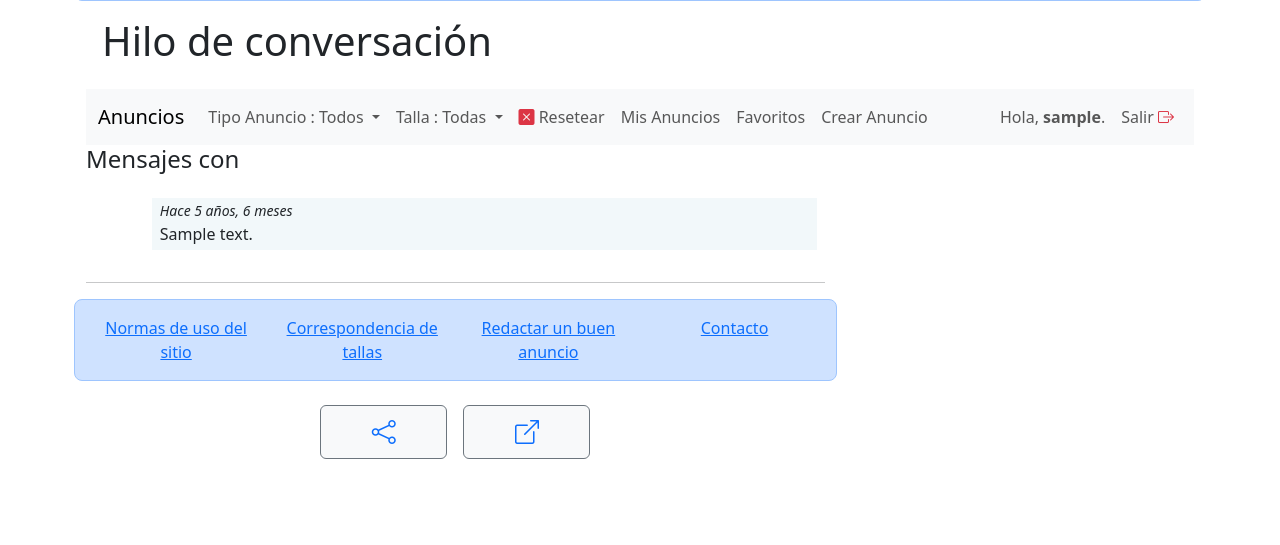
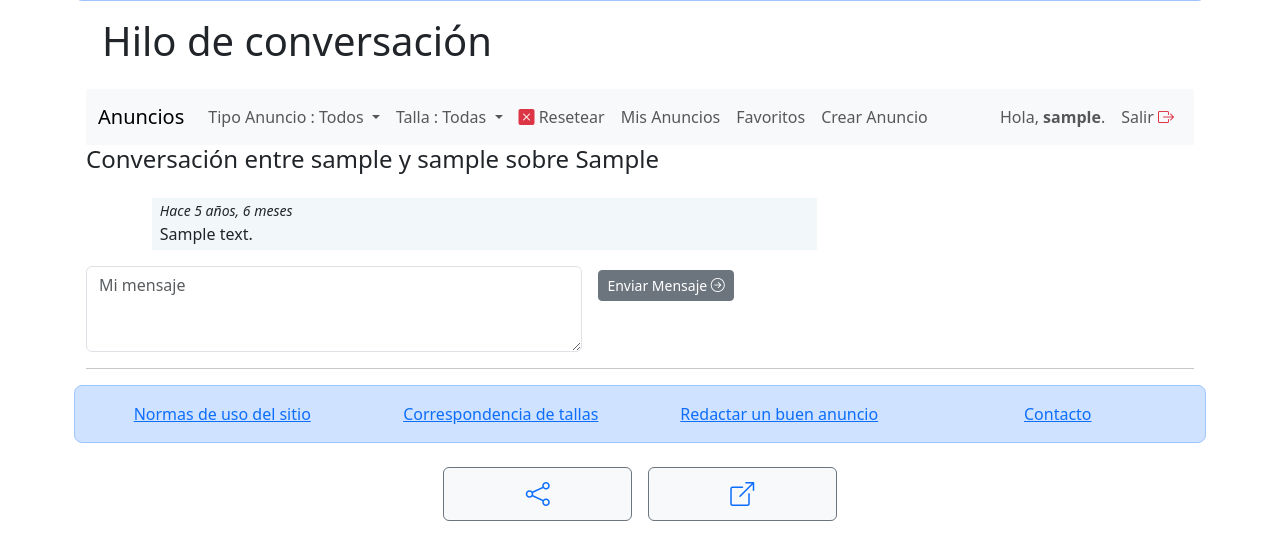
Before and after one commit to DarkCastor111/MercadoCentral, a Django app: page /mensajero/hilo/1/ in a window 1280 px wide. Shown: the part 277-822 px from the top of the page. Before the commit the page ends 736 px from the top, so only its background shows below. Run offline with Django 5.2, Linux system fonts and the light colour scheme; a user stored in the database is signed in; tables that the repository leaves empty hold one stand-in row (values such as "Sample post"); parts of the project's set-up code (start-up, migrations or seed data) failed here and were passed over.

Commit message:
bch trt_messenger v04 presentacion hilo

```diff
--- a/mercadocentral/mensajero/models.py
+++ b/mercadocentral/mensajero/models.py
@@ -11,7 +11,7 @@ class Post(models.Model):
     class Meta():
         verbose_name = "post"
         verbose_name_plural = "posts"
-        ordering = ['-fecha_emision']
+        ordering = ['fecha_emision']
 
     def __str__(self):
         return f'{self.author} el {self.fecha_emision.strftime("%d/%m/%Y %H:%M")}'
@@ -51,4 +51,10 @@ class Hilo(models.Model):
         ordering = ['-fecha_modificacion']
 
     def __str__(self):
-        return f'({self.anuncio}) {self.interesado} : última modificación el {self.fecha_modificacion.strftime("%d/%m/%Y %H:%M")}'
+        return f'Hilo de {self.anuncio} {self.interesado} el {self.fecha_modificacion.strftime("%d/%m/%Y %H:%M")}'
+
+    def print_interesado(self):
+        return f'{self.interesado} el {self.fecha_modificacion.strftime("%d/%m/%Y %H:%M")}'
+
+    def print_presentacion(self):
+        return f'Conversación entre {self.interesado} y {self.propietario} sobre {self.anuncio.designacion}'
--- a/mercadocentral/mensajero/templates/mensajero/hilo_detail.html
+++ b/mercadocentral/mensajero/templates/mensajero/hilo_detail.html
@@ -9,24 +9,66 @@
 
 {% block contenido %}
 <style>
-  .avatar  { width:50px; height:50px; float:left; margin-right:10px; }
-  .thread  { max-height:300px; overflow-y:auto; padding:0 0.5em;}
-  .msg-mine    { padding:0 0.5em 0.25em; background-color:rgba(230,242,245,.5); width:92%; margin-left:8%; }
-  .msg-other   { padding:0 0.5em 0.25em; background-color:#f2f3f5; width:92%; }
+    .avatar {
+        width: 50px;
+        height: 50px;
+        float: left;
+        margin-right: 10px;
+    }
+
+    .thread {
+        max-height: 300px;
+        overflow-y: auto;
+        padding: 0 0.5em;
+    }
+
+    .msg-mine {
+        padding: 0 0.5em 0.25em;
+        background-color: rgba(230, 242, 245, .5);
+        width: 92%;
+        margin-left: 8%;
+    }
+
+    .msg-other {
+        padding: 0 0.5em 0.25em;
+        background-color: #f2f3f5;
+        width: 92%;
+    }
 </style>
 
-    <div class="col-md-8">
-        <h4 class="mb-4">Mensajes con {{interesado}}</h4>
+<div class="col-md-8">
+    <h4 class="mb-4">{{ hilo.print_presentacion }}</h4>
     <!-- Mostramos los mensajes en una capa que tiene un overflow vertical de 300 píxeles -->
     <div class="thread" id="thread">
         {% for msg in object.posts.all %}
         <!-- Dependiendo del usuario asignamos una clase con un color de fondo u otro en el mensaje -->
-        <div {% if request.user == msg.author %}class="msg-mine mb-3"{% else %}class="msg-other mb-3"{% endif %}>
+        {% if request.user == msg.author %}
+        <div  class="msg-mine mb-3">
+        {% else %}
+        <div  class="msg-other mb-3">
+        {% endif %}
             <small><i>Hace {{msg.fecha_emision|timesince}}</i></small><br>
             {{msg.contenido}}
         </div>
         {% endfor %}
     </div>
+    <form action="{% url 'mensajero:api_reservar' %}" method="post">
+        {% csrf_token %}
+        <input type="hidden" name="form_pk_anuncio" value="{{ hilo.anuncio.id }}">
+        <div class="row">
+            <div class="col-8 pe-0">
+                <textarea name="form_mensaje" cols="40" rows="3" class="form-control" required=""
+                    placeholder="Mi mensaje"></textarea>
+            </div>
+            <div class="col-4">
+                <button class="btn btn-secondary btn-sm m-1" type="submit">
+                    Enviar Mensaje <i class="bi bi-arrow-right-circle"></i>
+                </button>
+            </div>
+        </div>
+    </form>
+
+</div>
 
 
 {% endblock %}
```
Also changed, not shown: mercadocentral/core/templates/core/anuncio_detail.html (+7 -2 lines).
